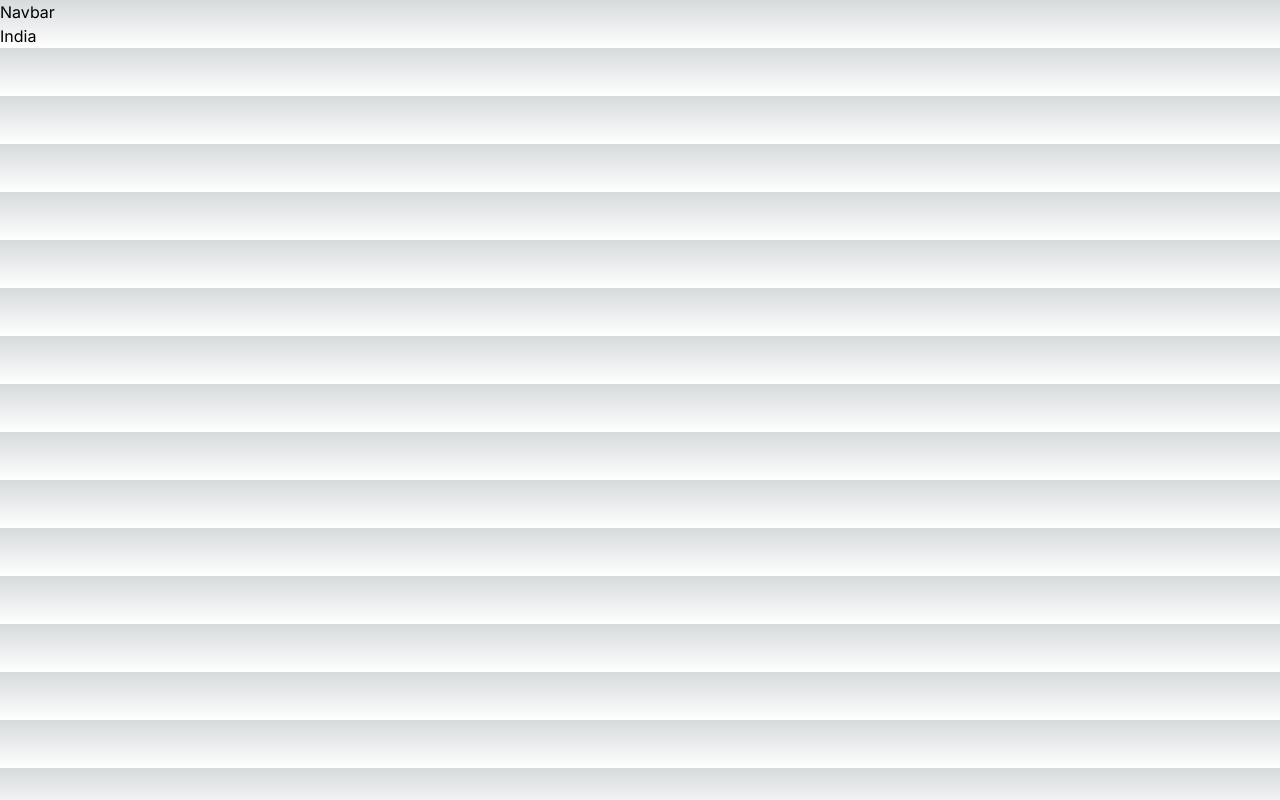
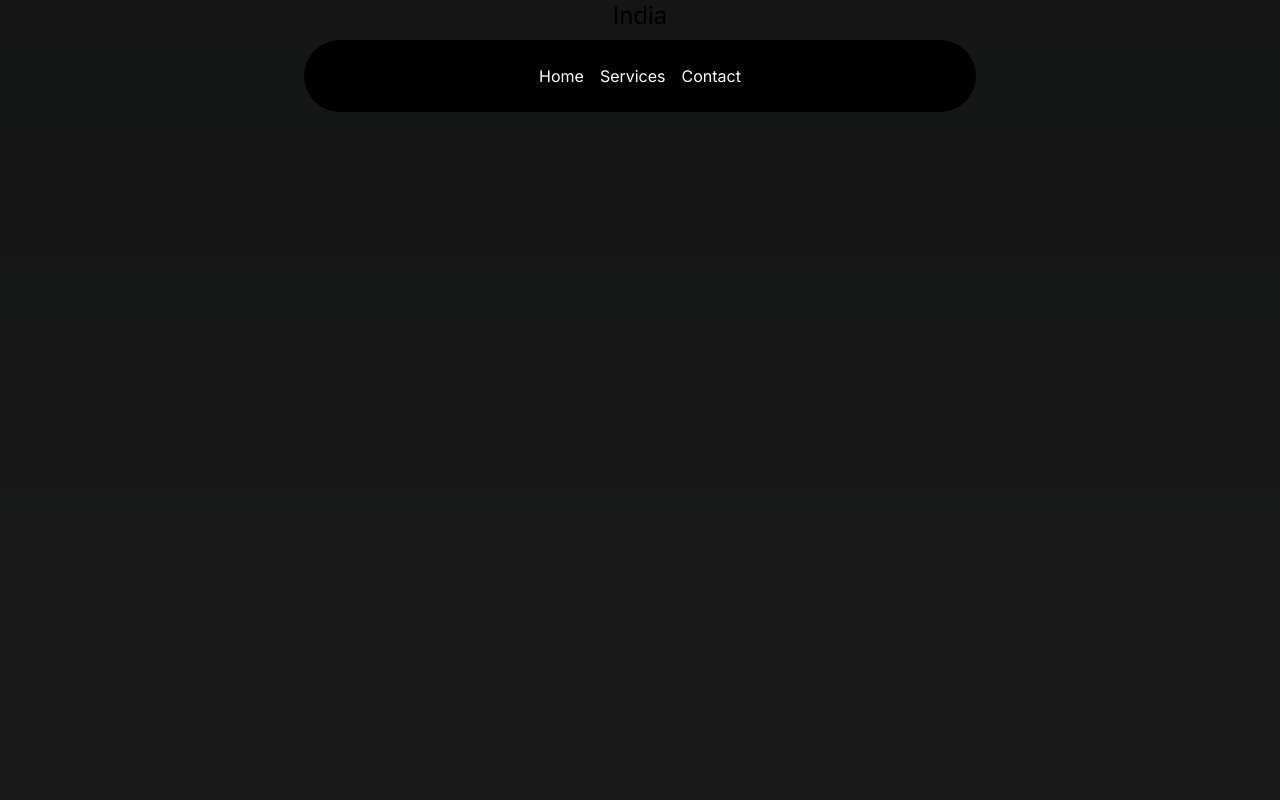
Before and after one commit to Dharam-IN/music-academy, a Next.js app: page / in a window 1280 px wide. Built offline with nearby package versions, Linux system fonts and the light colour scheme.

Commit message:
Navbar Setup

```diff
--- a/src/app/layout.tsx
+++ b/src/app/layout.tsx
@@ -16,9 +16,11 @@ export default function RootLayout({
   children: React.ReactNode;
 }>) {
   return (
-    <html lang="en">
+    <html lang="en" className="dark">
       <body className={inter.className}>
-        <Navbar/>
+        <div className="relative w-full  flex items-center justify-center">
+          <Navbar/>
+        </div>
         {children}
       </body>
     </html>
--- a/src/app/page.tsx
+++ b/src/app/page.tsx
@@ -2,6 +2,8 @@ import Image from "next/image";
 
 export default function Home() {
   return (
-    <h2>India</h2>
+    <main className="min-h-screen bg-black/[0.9] antialiased bg-grid-white/[0.02]">
+      <h2 className="text-2xl text-center">India</h2>
+    </main>
   );
 }
--- a/src/components/Navbar.tsx
+++ b/src/components/Navbar.tsx
@@ -7,10 +7,31 @@ import Link from 'next/link'
 
 import React from 'react'
 
-const Navbar = () => {
+const Navbar = ({ className }: { className?: string }) => {
+  const [active, setActive] = useState<string | null>(null);
   return (
-    <div>
-      Navbar
+    <div className={cn("fixed top-10 inset-x-0 max-w-2xl mx-auto z-50", className)}
+    >
+      <Menu setActive={setActive}>
+        <Link href={"#"}>
+          <MenuItem setActive={setActive} active={active} item="Home">
+          </MenuItem>
+        </Link>
+          <MenuItem setActive={setActive} active={active} item="Services">
+            <div className="flex flex-col space-y-4 text-sm">
+              <HoveredLink href="/courses">All Courses</HoveredLink>
+              <HoveredLink href="/courses">Basic Music Theory</HoveredLink>
+              <HoveredLink href="/courses">Advanced Composition</HoveredLink>
+              <HoveredLink href="/courses">Songwriting</HoveredLink>
+              <HoveredLink href="/courses">Music Production</HoveredLink>
+            </div>
+          </MenuItem>
+          <Link href={"/contact"}>
+            <MenuItem setActive={setActive} active={active} item='Contact'>
+
+            </MenuItem>
+          </Link>
+      </Menu>
     </div>
   )
 }
--- a/src/components/ui/navbar-menu.tsx
+++ b/src/components/ui/navbar-menu.tsx
@@ -38,7 +38,7 @@ export const MenuItem = ({
           animate={{ opacity: 1, scale: 1, y: 0 }}
           transition={transition}
         >
-          {active === item && (
+          {active === item && children && (
             <div className="absolute top-[calc(100%_+_1.2rem)] left-1/2 transform -translate-x-1/2 pt-4">
               <motion.div
                 transition={transition}
--- a/tailwind.config.ts
+++ b/tailwind.config.ts
@@ -6,6 +6,7 @@ const config: Config = {
     "./src/components/**/*.{js,ts,jsx,tsx,mdx}",
     "./src/app/**/*.{js,ts,jsx,tsx,mdx}",
   ],
+  darkMode: "class",
   theme: {
     extend: {
       backgroundImage: {
```
